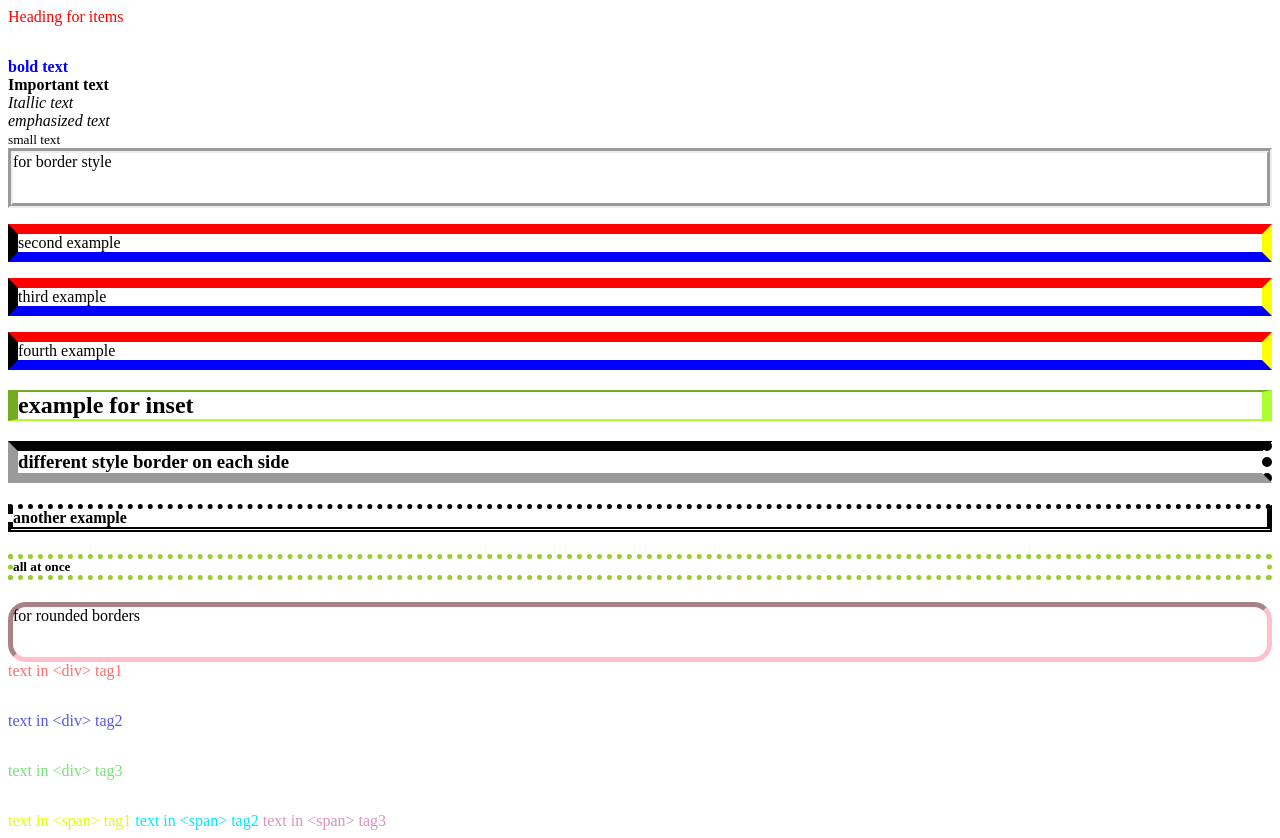
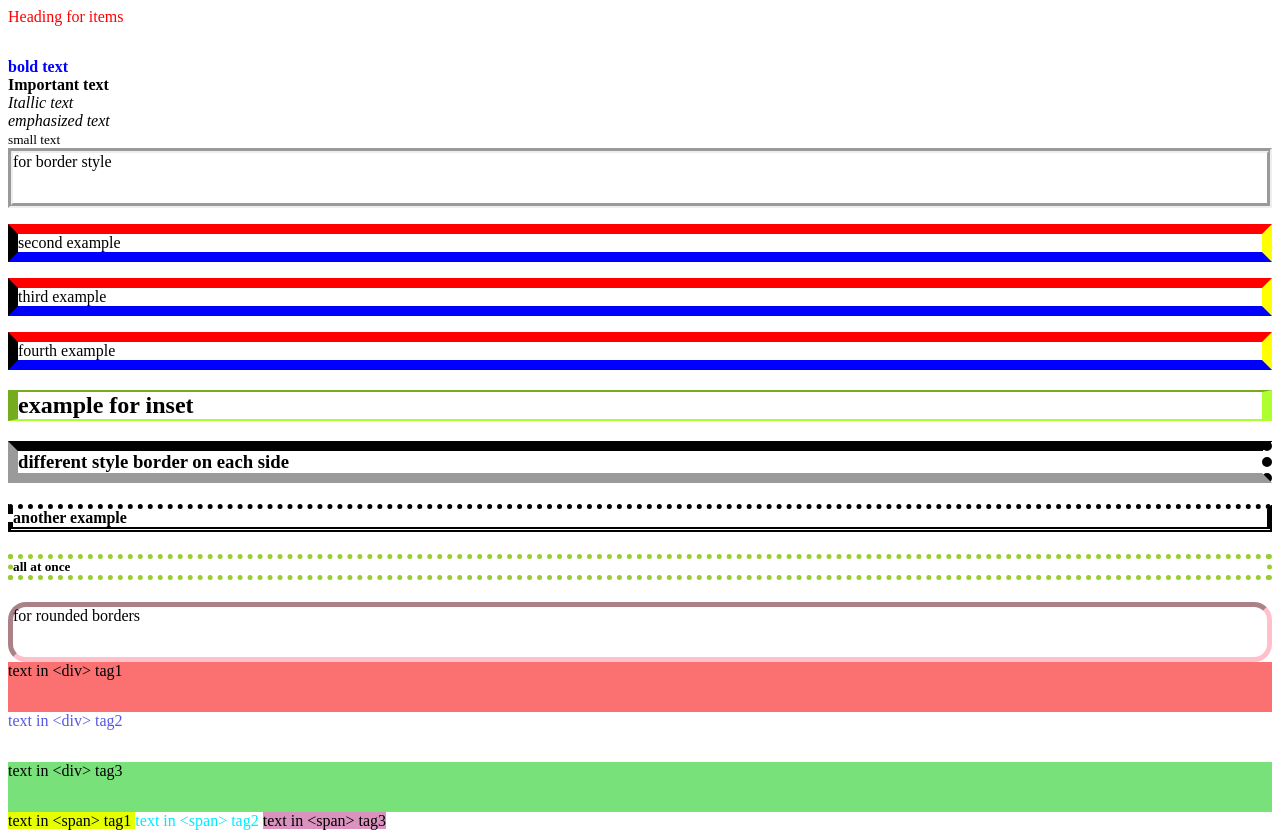
Before and after one commit to JVN-010/newfolder, a plain HTML site: page index.html in a window 1280 px wide. Drawn offline with Linux system fonts and the light colour scheme.

Commit message:
slightly altered

```diff
--- a/style.css
+++ b/style.css
@@ -53,20 +53,20 @@ div {
   height: 50px;
 }
 .d1 {
-  color: rgb(251, 112, 112);
+  background-color: rgb(251, 112, 112);
 }
 .d2 {
   color: rgb(87, 87, 225);
 }
 .d3 {
-  color: rgb(121, 225, 121);
+  background-color: rgb(121, 225, 121);
 }
 .s1 {
-  color: rgb(229, 255, 0);
+  background-color: rgb(229, 255, 0);
 }
 .s2 {
   color: rgb(0, 234, 255);
 }
 .s3 {
-  color: rgb(218, 147, 191);
+  background-color: rgb(218, 147, 191);
 }
```
